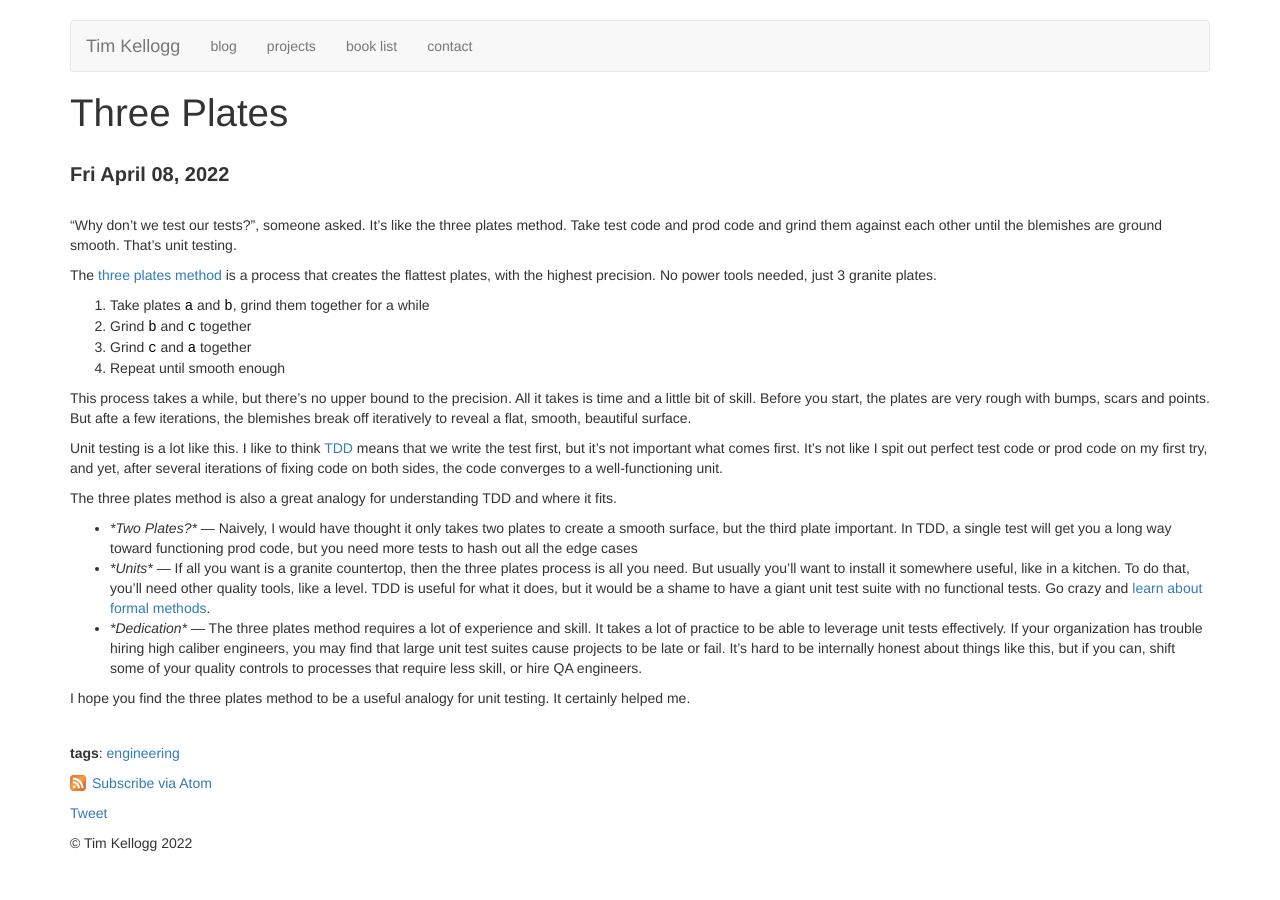
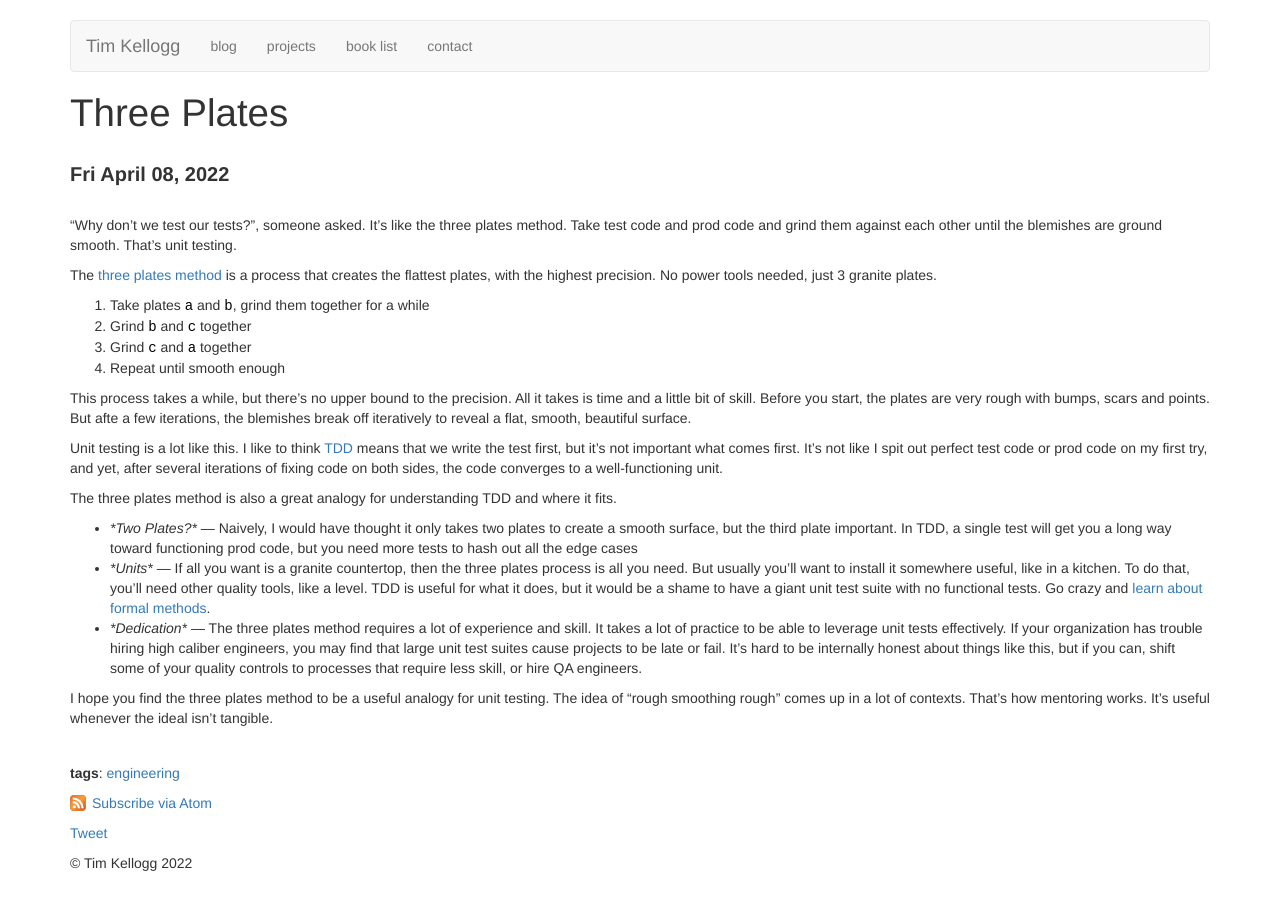
Before and after one commit to tkellogg/tkellogg.github.com, a Jekyll site: the page built from _posts/2022-04-11-three-plates.md, in a window 1280 px wide. Built offline with Jekyll 4.4.1, drawn with Linux system fonts in a browser that asks for light colours; comment, search, counter and statistics services are not loaded.

Commit message:
Better conclusion

```diff
--- a/_posts/2022-04-11-three-plates.md
+++ b/_posts/2022-04-11-three-plates.md
@@ -42,7 +42,9 @@ The three plates method is also a great analogy for understanding TDD and where
     It's hard to be internally honest about things like this, but if you can, shift some of your quality
     controls to processes that require less skill, or hire QA engineers.
 
-I hope you find the three plates method to be a useful analogy for unit testing. It certainly helped me.
+I hope you find the three plates method to be a useful analogy for unit testing. The idea of "rough
+smoothing rough" comes up in a lot of contexts. That's how mentoring works. It's useful whenever the
+ideal isn't tangible.
 
  [tdd]: https://www.agilealliance.org/glossary/tdd/#q=~(infinite~false~filters~(postType~(~'page~'post~'aa_book~'aa_event_session~'aa_experience_report~'aa_glossary~'aa_research_paper~'aa_video)~tags~(~'tdd))~searchTerm~'~sort~false~sortDirection~'asc~page~1)
  [fm]: https://learntla.com/introduction/
```
